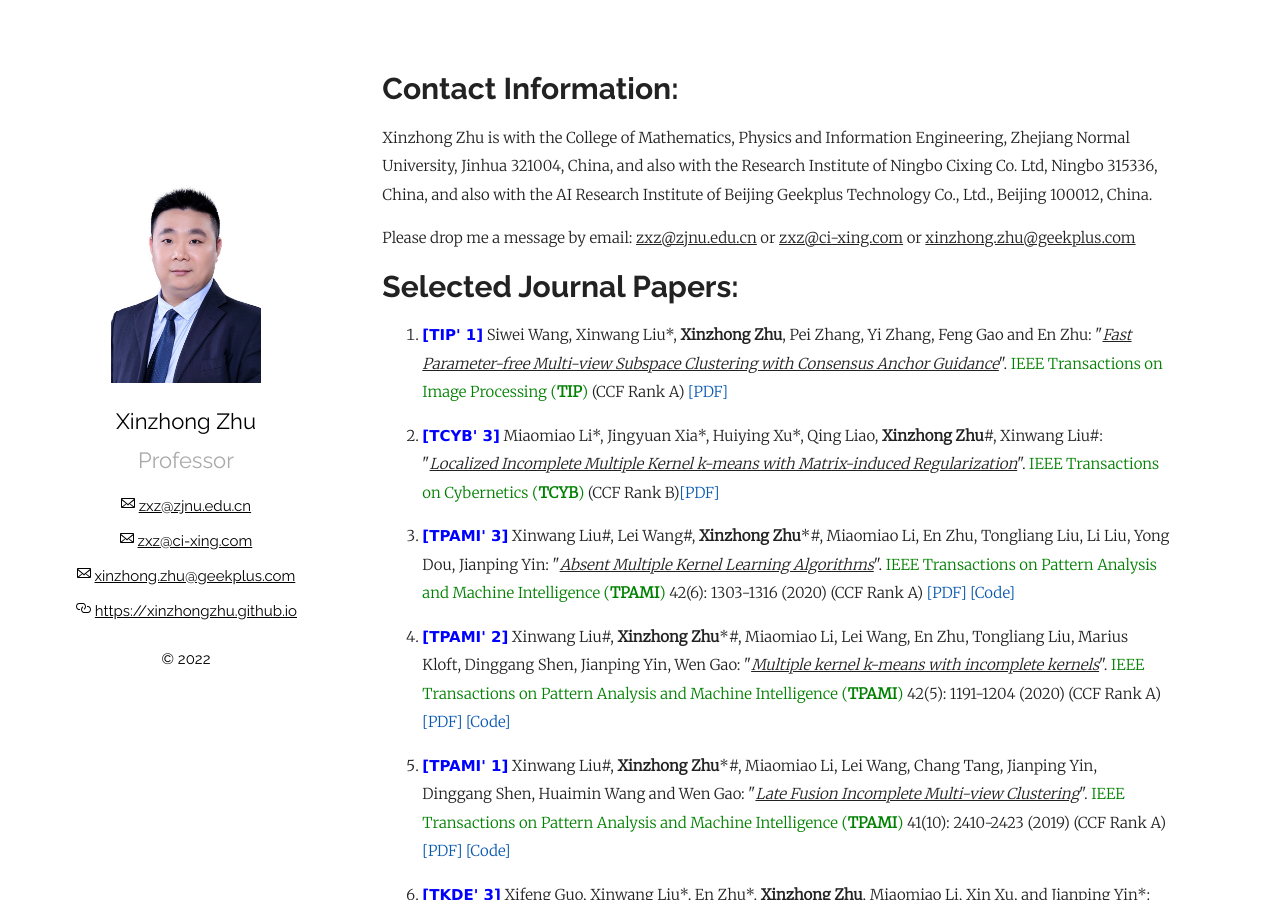
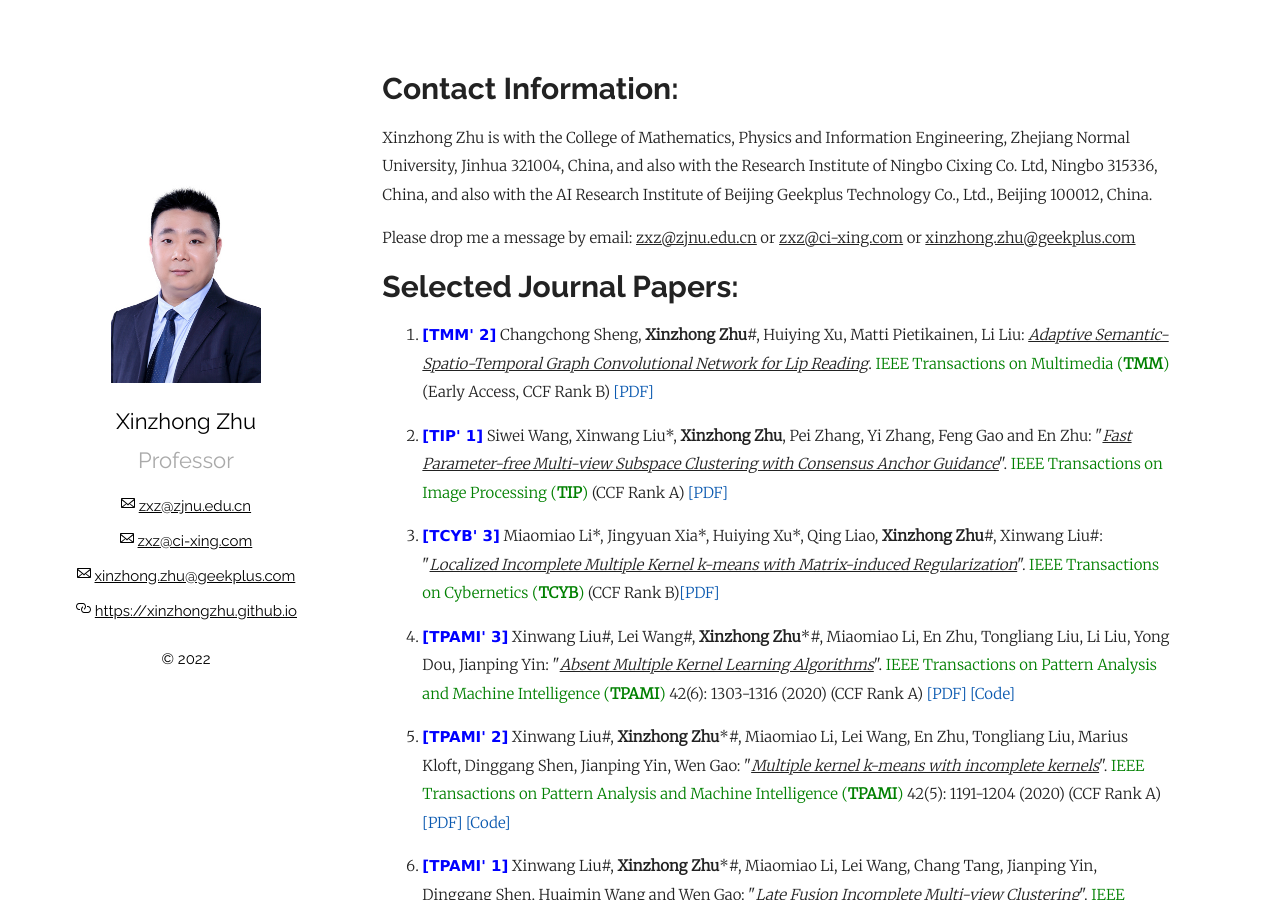
Before and after one commit to xinzhongzhu/xinzhongzhu.github.io, a Jekyll site: the page built from index.md, in a window 1280 px wide and 900 px high. Built offline with Jekyll 4.4.1, drawn with Linux system fonts in a browser that asks for light colours; our own code applies the rules of GitHub Pages for plain Markdown files.

Commit message:
Update index.md

```diff
--- a/index.md
+++ b/index.md
@@ -14,7 +14,7 @@ Please drop me a message by email: <u>zxz@zjnu.edu.cn</u> or <u>zxz@ci-xing.com<
 # Selected Journal Papers:
 
 <ol>
-
+<p style="margin-top: 8px;"><li><font face="verdana" color="blue"><b>[TMM' 2]</b></font> Changchong Sheng, <b>Xinzhong Zhu</b>#, Huiying Xu, Matti Pietikainen, Li Liu: <i><u>Adaptive Semantic-Spatio-Temporal Graph Convolutional Network for Lip Reading</u></i>. <font color="green">IEEE Transactions on Multimedia (<b>TMM</b>)</font> (Early Access, CCF Rank B) <a href = "https://sci-hub.tw/https://ieeexplore.ieee.org/abstract/document/8587193/">[PDF]</a></li></p>
 
 <p style="margin-top: 8px;"><li><font face="verdana" color="blue"><b>[TIP' 1]</b></font> Siwei Wang, Xinwang Liu*, <b>Xinzhong Zhu</b>, Pei Zhang, Yi Zhang, Feng Gao and En Zhu: "<i><u>Fast Parameter-free Multi-view Subspace Clustering with Consensus Anchor Guidance</u></i>". <font color="green">IEEE Transactions on Image Processing (<b>TIP</b>)</font> (CCF Rank A) <a href = "https://github.com/xinwangliu/xinwangliu.github.io/blob/main/document/TIP1.pdf">[PDF]</a></li></p>
 
```
